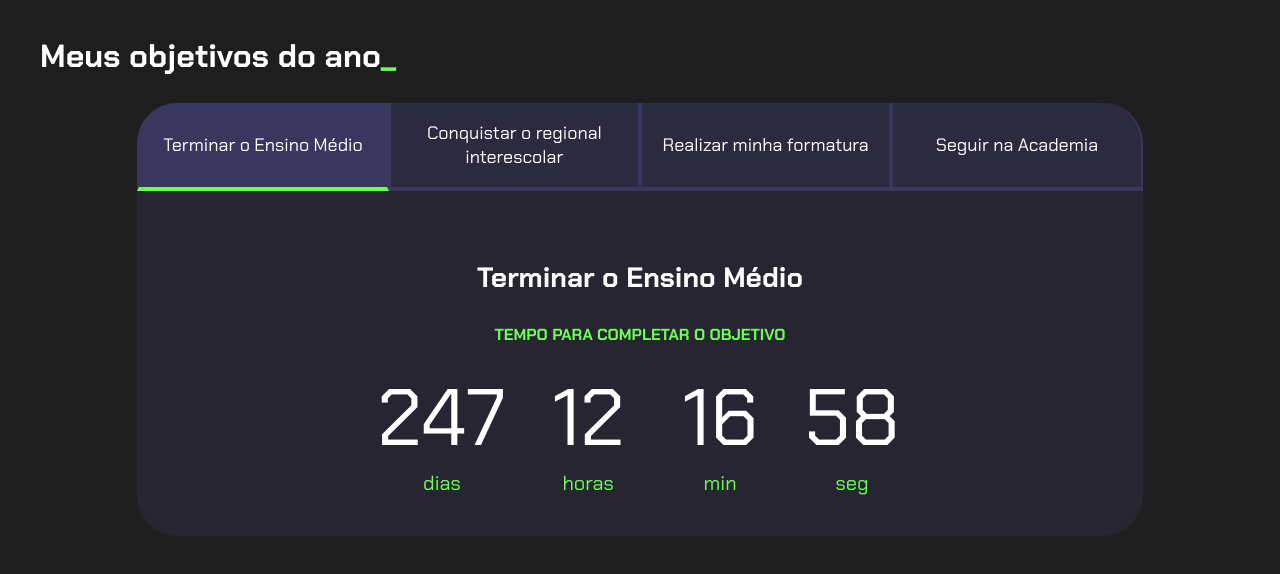
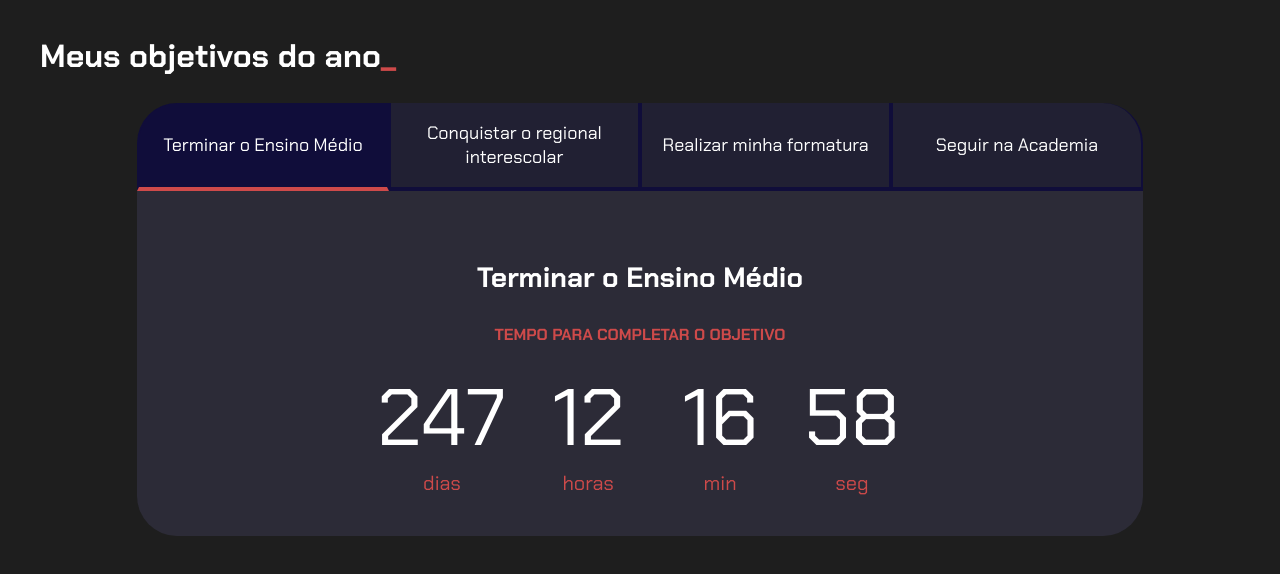
Before and after one commit to lcb7/metas, a plain HTML site: page index.html in a window 1280 px wide. Drawn offline with Linux system fonts and the light colour scheme.

Commit message:
Update style.css

```diff
--- a/style.css
+++ b/style.css
@@ -2,11 +2,11 @@
 
 :root {
     --cor-de-fundo: #1E1E1E;
-    --verde: #6FFF57;
-    --branco: #FFFFFF;
-    --botao-ativo: #3A375E;
-    --botao-inativo: rgba(58, 55, 94, 0.5);
-    --texto-fundo: rgba(58, 55, 94, 0.3);
+    --verde: #ce4a4a;
+    --branco: #ffffff;
+    --botao-ativo: #100d3a;
+    --botao-inativo: rgba(37, 34, 73, 0.5);
+    --texto-fundo: rgba(78, 75, 112, 0.3);
 }
 
 body {
```
